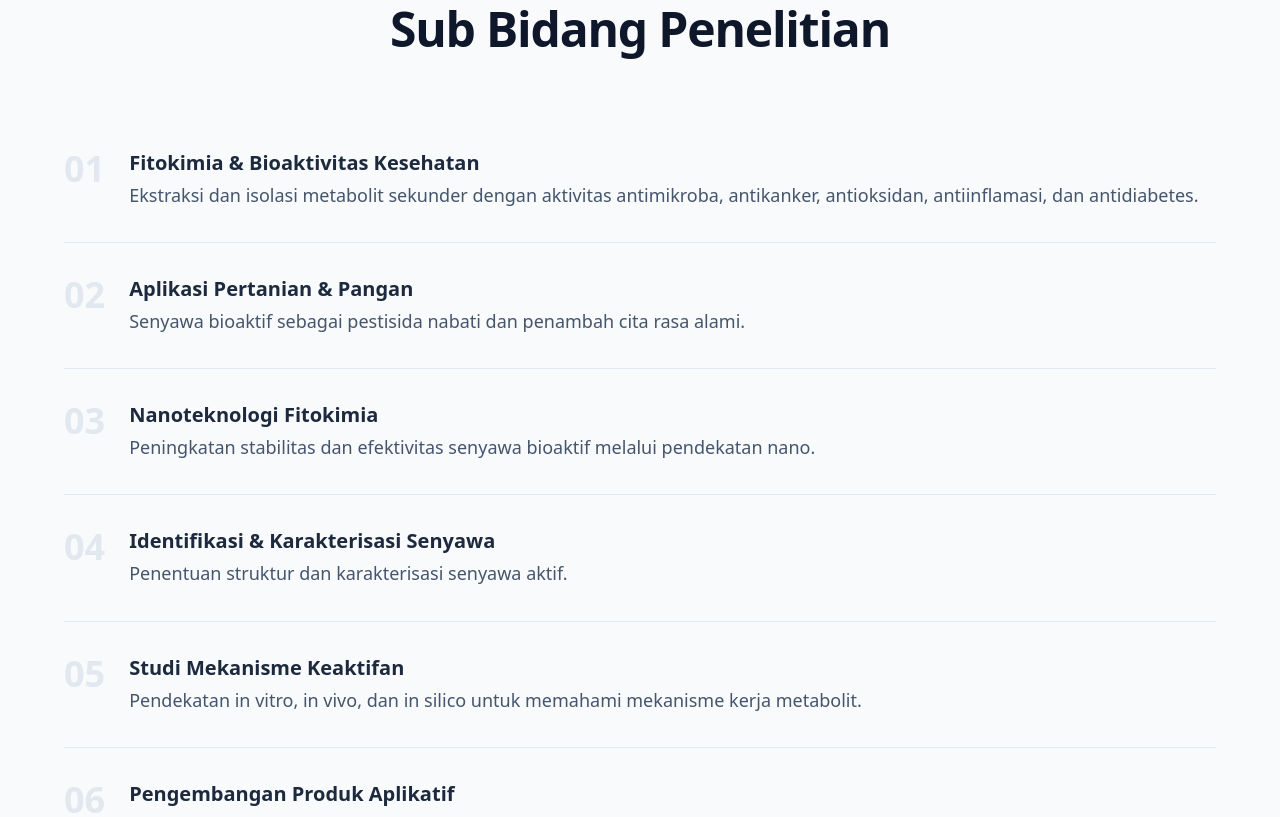
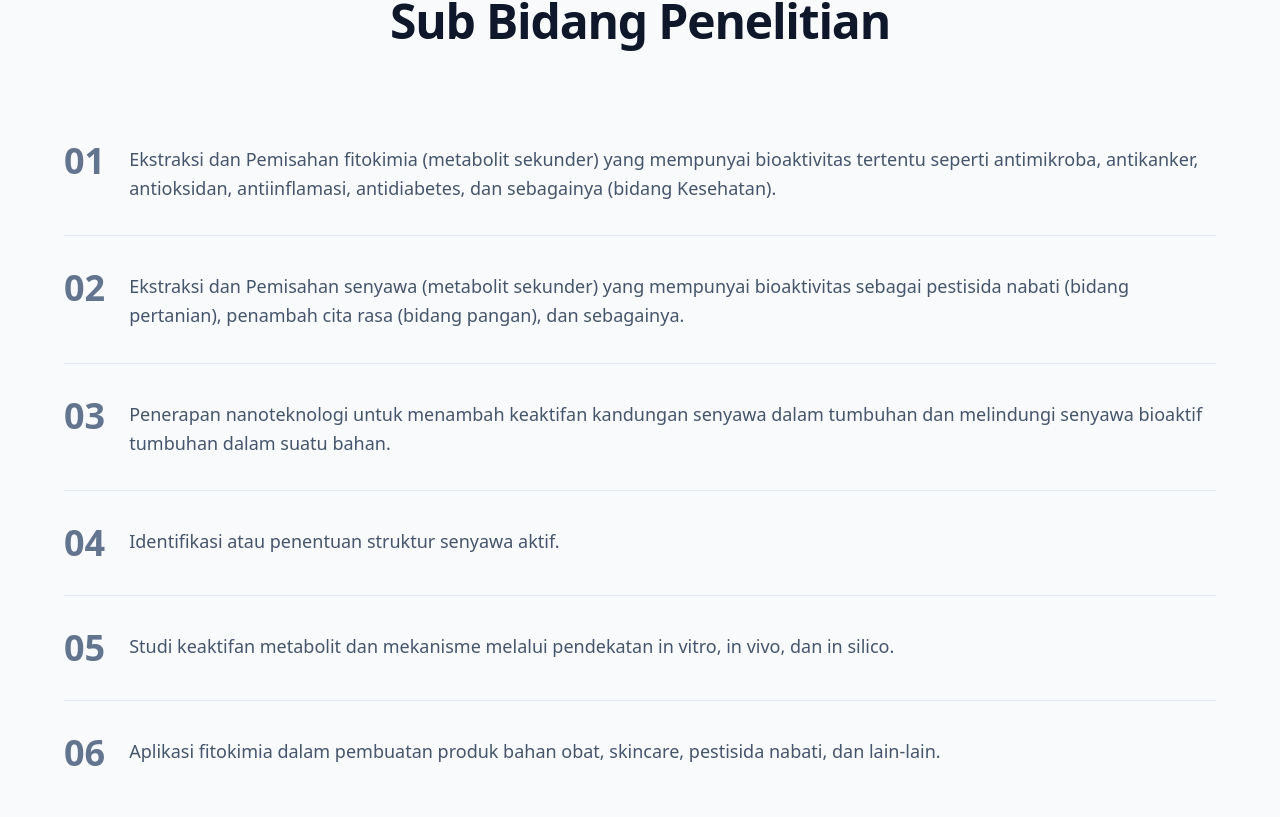
Before and after one commit to denisbudiarta/phytochemistry-research, a Next.js app: page / in a window 1280 px wide. Shown: the part 1973-2790 px from the top of the page. Built offline with nearby package versions, Linux system fonts and the light colour scheme.

Commit message:
update sub bidang

```diff
--- a/app/page.tsx
+++ b/app/page.tsx
@@ -57,7 +57,7 @@ export default function Navbar() {
   // 3. Fungsi Scroll Tunggal (Efektif & TypeScript Safe)
   const scrollToSection = useCallback((ref: React.RefObject<HTMLElement | null>, name: string) => {
     if (ref.current) {
-      const offset = 80; // Sesuaikan dengan tinggi navbar Anda
+      const offset = 0; // Sesuaikan dengan tinggi navbar Anda
       const bodyRect = document.body.getBoundingClientRect().top;
       const elementRect = ref.current.getBoundingClientRect().top;
       const elementPosition = elementRect - bodyRect;
@@ -103,14 +103,14 @@ export default function Navbar() {
     <div className="min-h-screen text-slate-800">
       {/* NAVBAR */}
       <nav className="bg-white/80 backdrop-blur-md shadow-sm sticky top-0 z-50 border-b border-slate-100">
-        <div className="max-w-6xl mx-auto px-6 py-4 flex justify-between items-center">
-          {/* Logo / Title (Optional) */}
-          <div className="font-black text-emerald-700 tracking-tighter text-xl">
+        <div className="max-w-7xl mx-auto px-6 py-4 flex justify-between items-center">
+
+          {/* <div className="font-black text-emerald-700 tracking-tighter text-xl">
             PHYTO<span className="text-slate-900">LAB</span>
-          </div>
+          </div> */}
 
           {/* Desktop Menu */}
-          <div className="hidden md:flex gap-8">
+          <div className="hidden md:flex gap-8 ml-auto items-center">
             {sectionRefs.map((sec) => (
               <button
                 key={sec.name}
@@ -203,7 +203,7 @@ export default function Navbar() {
                   transition={{ duration: 0.5, delay: 0.2 }}
                   className="space-y-4"
                 >
-                  <h1 className="text-5xl md:text-7xl font-black tracking-tighter text-slate-900 leading-[1.1]">
+                  <h1 className="text-5xl md:text-7xl font-black text-slate-900 leading-[1.1]">
                     Fitokimia dan Bioaktivitas <br />
                     <span className="text-emerald-600 italic">
                       Bahan Hayati
@@ -446,40 +446,34 @@ export default function Navbar() {
           <div className="divide-y divide-slate-200">
             {[
               {
-                title: "Fitokimia & Bioaktivitas Kesehatan",
-                desc: "Ekstraksi dan isolasi metabolit sekunder dengan aktivitas antimikroba, antikanker, antioksidan, antiinflamasi, dan antidiabetes.",
+                desc: "Ekstraksi dan Pemisahan fitokimia (metabolit sekunder) yang mempunyai bioaktivitas tertentu seperti antimikroba, antikanker, antioksidan, antiinflamasi, antidiabetes, dan sebagainya (bidang Kesehatan).",
                 hoverColor: "group-hover:text-emerald-500",
-                numColor: "group-hover:text-emerald-100",
+                numColor: "group-hover:text-emerald-500",
               },
               {
-                title: "Aplikasi Pertanian & Pangan",
-                desc: "Senyawa bioaktif sebagai pestisida nabati dan penambah cita rasa alami.",
-                hoverColor: "group-hover:text-blue-500",
-                numColor: "group-hover:text-blue-100",
+                desc: "Ekstraksi dan Pemisahan senyawa (metabolit sekunder) yang mempunyai bioaktivitas sebagai pestisida nabati (bidang pertanian), penambah cita rasa (bidang pangan), dan sebagainya.",
+                hoverColor: "group-hover:text-emerald-500",
+                numColor: "group-hover:text-emerald-500",
               },
               {
-                title: "Nanoteknologi Fitokimia",
-                desc: "Peningkatan stabilitas dan efektivitas senyawa bioaktif melalui pendekatan nano.",
-                hoverColor: "group-hover:text-purple-500",
-                numColor: "group-hover:text-purple-100",
+                desc: "Penerapan nanoteknologi untuk menambah keaktifan kandungan senyawa dalam tumbuhan dan melindungi senyawa bioaktif tumbuhan dalam suatu bahan.",
+                hoverColor: "group-hover:text-emerald-500",
+                numColor: "group-hover:text-emerald-500",
               },
               {
-                title: "Identifikasi & Karakterisasi Senyawa",
-                desc: "Penentuan struktur dan karakterisasi senyawa aktif.",
-                hoverColor: "group-hover:text-amber-500",
-                numColor: "group-hover:text-amber-100",
+                desc: "Identifikasi atau penentuan struktur senyawa aktif.",
+                hoverColor: "group-hover:text-emerald-500",
+                numColor: "group-hover:text-emerald-500",
               },
               {
-                title: "Studi Mekanisme Keaktifan",
-                desc: "Pendekatan in vitro, in vivo, dan in silico untuk memahami mekanisme kerja metabolit.",
-                hoverColor: "group-hover:text-rose-500",
-                numColor: "group-hover:text-rose-100",
+                desc: "Studi keaktifan metabolit dan mekanisme melalui pendekatan in vitro, in vivo, dan in silico.",
+                hoverColor: "group-hover:text-emerald-500",
+                numColor: "group-hover:text-emerald-500",
               },
               {
-                title: "Pengembangan Produk Aplikatif",
-                desc: "Formulasi produk obat, skincare, dan pestisida nabati berbasis fitokimia.",
-                hoverColor: "group-hover:text-cyan-500",
-                numColor: "group-hover:text-cyan-100",
+                desc: "Aplikasi fitokimia dalam pembuatan produk bahan obat, skincare, pestisida nabati, dan lain-lain.",
+                hoverColor: "group-hover:text-emerald-500",
+                numColor: "group-hover:text-emerald-500",
               },
             ].map((item, i) => (
               <div
@@ -488,7 +482,7 @@ export default function Navbar() {
               >
                 {/* Nomor Besar di Samping */}
                 <span
-                  className={`text-4xl font-black text-slate-200 transition-colors ${item.numColor}`}
+                  className={`text-4xl font-black text-slate-500 transition-colors ${item.numColor}`}
                 >
                   0{i + 1}
                 </span>
@@ -497,7 +491,6 @@ export default function Navbar() {
                   <h3
                     className={`text-xl font-bold transition-colors ${item.hoverColor}`}
                   >
-                    {item.title}
                   </h3>
                   <p className="text-lg text-slate-600 leading-relaxed group-hover:text-slate-900 transition-colors">
                     {item.desc}
@@ -542,7 +535,7 @@ export default function Navbar() {
                   Visi
                 </h3>
                 <p className="text-xl md:text-2xl font-medium leading-relaxed max-w-3xl mx-auto">
-                  "meningkatkan riset unggulan, baik tingkat nasional maupun
+                  "Meningkatkan riset unggulan, baik tingkat nasional maupun
                   internasional dalam mengungkap potensi bahan hayati lokal
                   melalui pendekatan fitokimia dan bioaktivitas untuk
                   kemandirian obat bahan alam"
```
